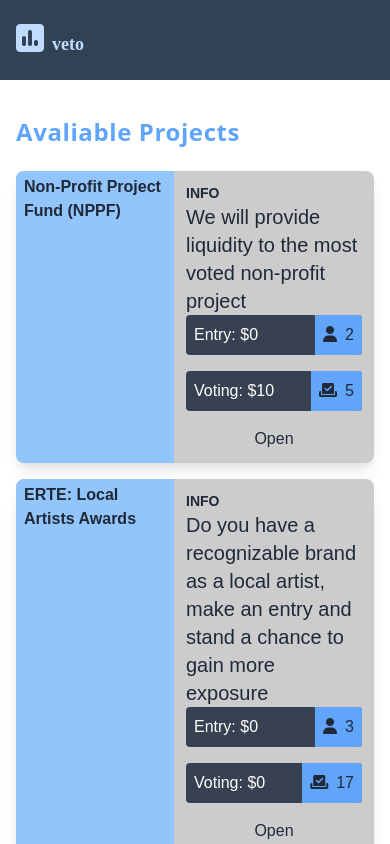
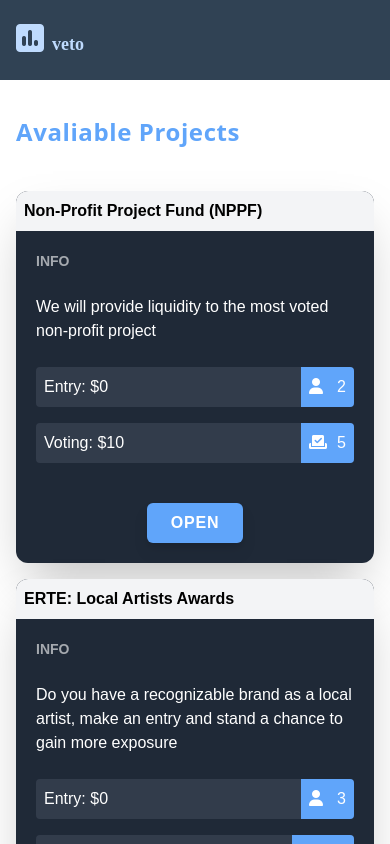
Before and after one commit to Emmanuel-Develops/voting-celo-blockchain-app, a React (Create React App) app: page /dashboard in a window 390 px wide. Shown: the top 844 px of the page. Built offline with nearby package versions, Linux system fonts and the light colour scheme; the HTML template or start-up script is replaced by a standard one.

Commit message:
added card styling for mobile

```diff
--- a/src/components/Grid.jsx
+++ b/src/components/Grid.jsx
@@ -1,5 +1,6 @@
 import React, { useState, useEffect } from 'react'
 import { getProjects } from '../data'
+import ButtonRoute from './ButtonRoute'
 
 function Grid() {
 
@@ -16,38 +17,38 @@ function Grid() {
     return (
 
         projects ?
-        <section className="grid my-5 grid-cols-1 gap-4 lg:grid-cols-2">
+        <section className="grid my-5 grid-cols-1 gap-4 lg:gap-10 lg:grid-cols-2">
             {projects.map((project) =>
-                <div key={project.index} className="flex font-genos text-gray-800 md:text-xl font-medium shadow-lg rounded-lg bg-black bg-opacity-20">
-                    <div className='bg-blue-300 px-2 py-1 w-1/2 font-bold rounded-l-lg'>
+                <div key={project.index} className="flex flex-col md:flex-row justify-items-stretch font-bc text-white md:text-xl font-medium shadow-2xl rounded-xl bg-gray-800">
+                    <div className='bg-gray-100 text-black text2xl md:text-3xl p-2 md:p-4  md:w-1/2 font-bold rounded-t-xl md:rounded-l-xl'>
                         {project.name}
                     </div>
-                    <div className="p-3 rounded-r-lg" style={{ minWidth: '200px', maxWidth: '50%' }}>
+                    <div className="p-5 rounded-r-lg h-100 text-md md:text-lg md:w-100">
                         <div className="">
-                            <h3 className="font-bold text-sm">INFO</h3>
-                            <p className="font-genos text-xl">{project.info}</p>
+                            <p className="font-bold text-sm opacity-60 mb-6">INFO</p>
+                            <p className="mb-6 md:mb-10 text-md md:text-lg">{project.info}</p>
                         </div>
 
                         {/* <div className="w-90 bg-red-400 h-1 rounded opacity-60 my-5"></div> */}
 
-                        <div className="flex justify-between items-center mb-4 bg-gray-700 rounded pl-2">
-                            <div className="text-white">Entry: ${project.costToEntry}</div>
+                        <div className="flex justify-between items-center mb-4 bg-gray-700 bg-opacity-80 rounded pl-2">
+                            <div className="">Entry: ${project.costToEntry}</div>
                             <div className="bg-blue-400 px-2 py-2 rounded-r">
-                                <i class="fa-solid fa-user"></i>
+                                <i class="fa-solid fa-user w-5"></i>
                                 <span className="ml-2">{project.contestants.length}</span>
                             </div>
                         </div>
 
-                        <div className="flex justify-between items-center mb-4 bg-gray-700 rounded pl-2">
-                            <div className="text-white">Voting: ${project.costToVote}</div>
+                        <div className="flex justify-between items-center mb-10 bg-gray-700 bg-opacity-80 rounded pl-2">
+                            <div className="">Voting: ${project.costToVote}</div>
                             <div className="bg-blue-400 px-2 py-2 rounded-r">
-                                <i class="fa-solid fa-check-to-slot"></i>
+                                <i class="fa-solid fa-check-to-slot w-5"></i>
                                 <span className="ml-2">{project.contestants.reduce((a,b) => a + b.votes, 0)}</span>
                             </div>
                         </div>
 
-                        <div className="grid place-items-center">
-                            <button>Open</button>
+                        <div className="grid place-items-center h-100 relative bottom-0">
+                            <ButtonRoute route={`dashboard/${project.index}`} id={project.index} text={'OPEN'} />
                         </div>
 
                     </div>
--- a/src/pages/ProjectsPage.jsx
+++ b/src/pages/ProjectsPage.jsx
@@ -10,7 +10,7 @@ const ProjectsPage = () => {
       <NavBar navState={showNav} />
       <div className="md:w-10/12 max-w-7xl mt-20 py-8 px-4 md:px-0 mx-auto">
 
-        <h2 className="text-2xl md:text-4xl lg:text-5xl text-blue-400 font-bold leading-relaxed tracking-wide">
+        <h2 className="mb-10 lg:mb-16 text-2xl md:text-3xl lg:text-4xl text-blue-400 font-bold leading-relaxed tracking-wide">
         Avaliable Projects
         </h2>
 
```
